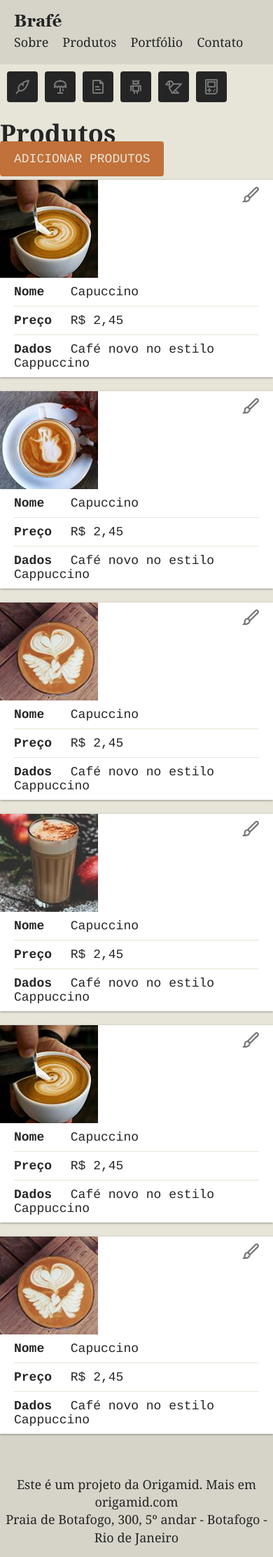
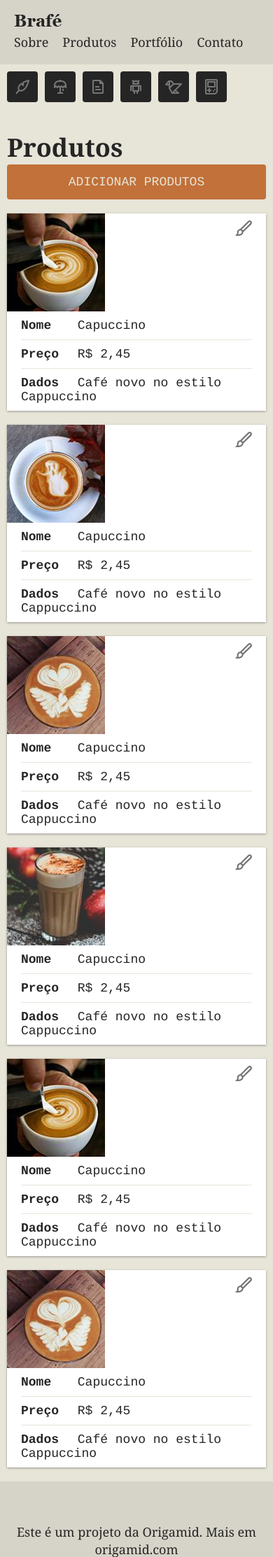
Before and after one commit to jgdj01/origamid-cursos, a PHP site: page / in a window 390 px wide. Shown: the top 2225 px of the page at 70% size. Run offline with PHP 8.4, Linux system fonts and the light colour scheme.

Commit message:
Brafé 3 - Flexbox - Produtos

```diff
--- a/css-avancado-posicionamento/brafe-3-flexbox/css/style.css
+++ b/css-avancado-posicionamento/brafe-3-flexbox/css/style.css
@@ -161,10 +161,18 @@ a {
 /* Produtos */
 
 .produtos {
+  flex: 1;
+  padding: 20px 10px;
+}
+
+.produtos header {
+  display: flex;
 }
 
 .produtos h1 {
   font-size: 2.25em;
+  flex-grow: 1;
+  margin-right: 20px;
 }
 
 .adicionar-produtos {
@@ -183,6 +191,7 @@ a {
   box-shadow: 0 1px 3px 0 rgba(0, 0, 0, 0.35);
   margin-top: 20px;
   position: relative;
+  display: flex;
 }
 
 .produtos-item a {
@@ -198,6 +207,10 @@ a {
 
 .produtos-item a:hover {
   background: url("../img/edit-hover.svg") no-repeat;
+}
+
+.produtos-item img {
+  align-self: flex-start;
 }
 
 .produtos-item ul {
@@ -221,10 +234,13 @@ a {
   display: inline-block;
 }
 
-@media (min-width: 740px) and (max-width: 980px) {
-}
-
 @media (max-width: 739px) {
+  .produtos header {
+    flex-direction: column;
+  }
+  .produtos-item {
+    flex-direction: column;
+  }
 }
 
 /*Footer*/
```
